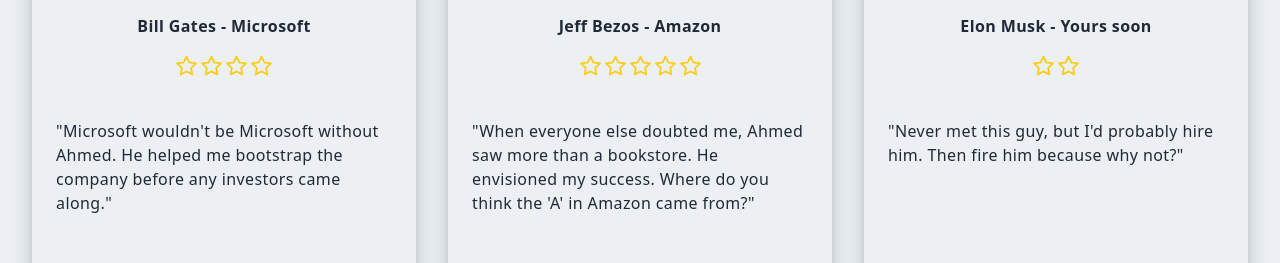
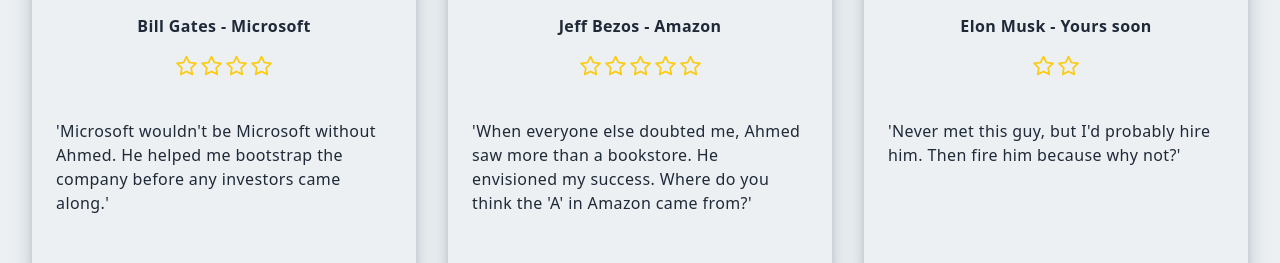
Before and after one commit to lazybump/Portfolio-site-Old, a Next.js app: page / in a window 1280 px wide. Shown: the part 3445-3708 px from the top of the page. Built offline with nearby package versions, Linux system fonts and the light colour scheme.

Commit message:
remove apostrophes

```diff
--- a/components/TestimonialItem.tsx
+++ b/components/TestimonialItem.tsx
@@ -31,7 +31,7 @@
       <div className="flex justify-between mb-10">
         <StarRating starNum={stars} />
       </div>
-      <p>"{message}"</p>
+      <p>&apos;{message}&apos;</p>
     </div>
   );
 };
```
